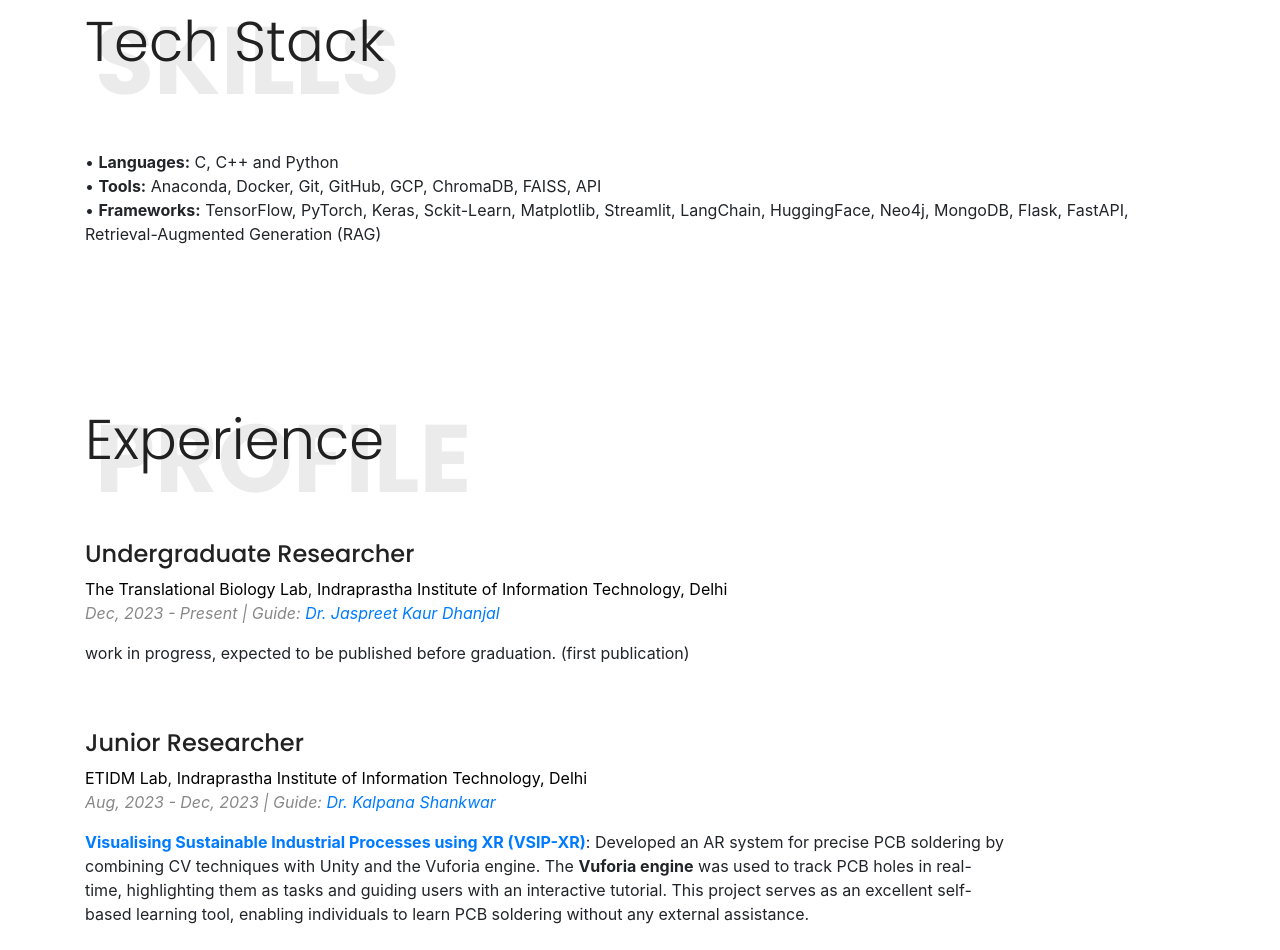
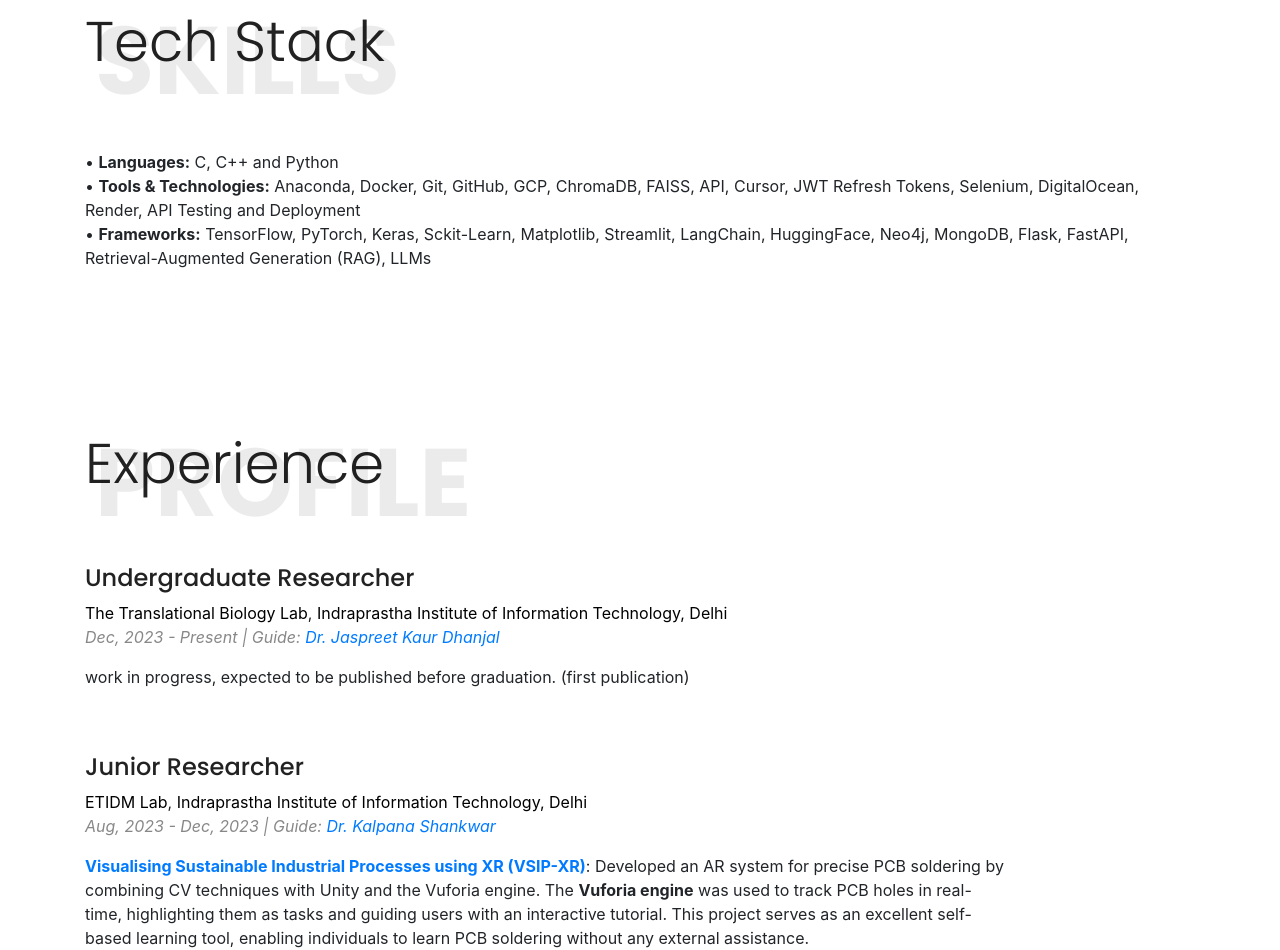
Before and after one commit to me-tusharchandra/me-tusharchandra.github.io, a website: page index.html in a window 1280 px wide. Shown: the part 1463-2413 px from the top of the page. Drawn offline with nearby package versions, Linux system fonts and the light colour scheme.

Commit message:
stack updated

```diff
--- a/index.html
+++ b/index.html
@@ -147,8 +147,8 @@
             <div class="mt-5">
                 <p>
                     • <strong>Languages:</strong> C, C++ and Python<br>
-                    • <strong>Tools:</strong> Anaconda, Docker, Git, GitHub, GCP, ChromaDB, FAISS, API<br>
-                    • <strong>Frameworks:</strong> TensorFlow, PyTorch, Keras, Sckit-Learn, Matplotlib, Streamlit, LangChain, HuggingFace, Neo4j, MongoDB, Flask, FastAPI, Retrieval-Augmented Generation (RAG)<br>
+                    • <strong>Tools & Technologies:</strong> Anaconda, Docker, Git, GitHub, GCP, ChromaDB, FAISS, API, Cursor, JWT Refresh Tokens, Selenium, DigitalOcean, Render, API Testing and Deployment<br>
+                    • <strong>Frameworks:</strong> TensorFlow, PyTorch, Keras, Sckit-Learn, Matplotlib, Streamlit, LangChain, HuggingFace, Neo4j, MongoDB, Flask, FastAPI, Retrieval-Augmented Generation (RAG), LLMs<br>
                 </p>
             </div>
         </section>
```
